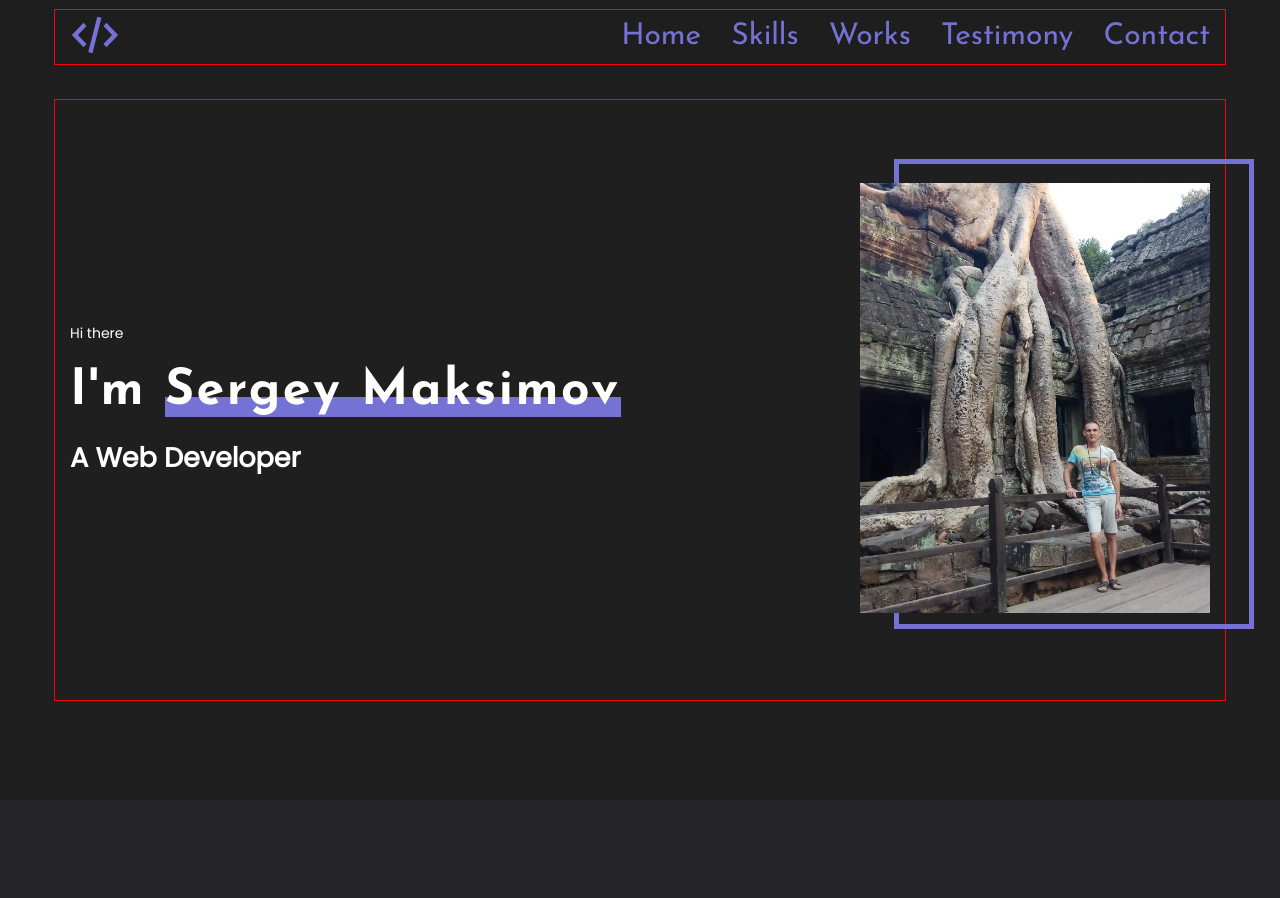
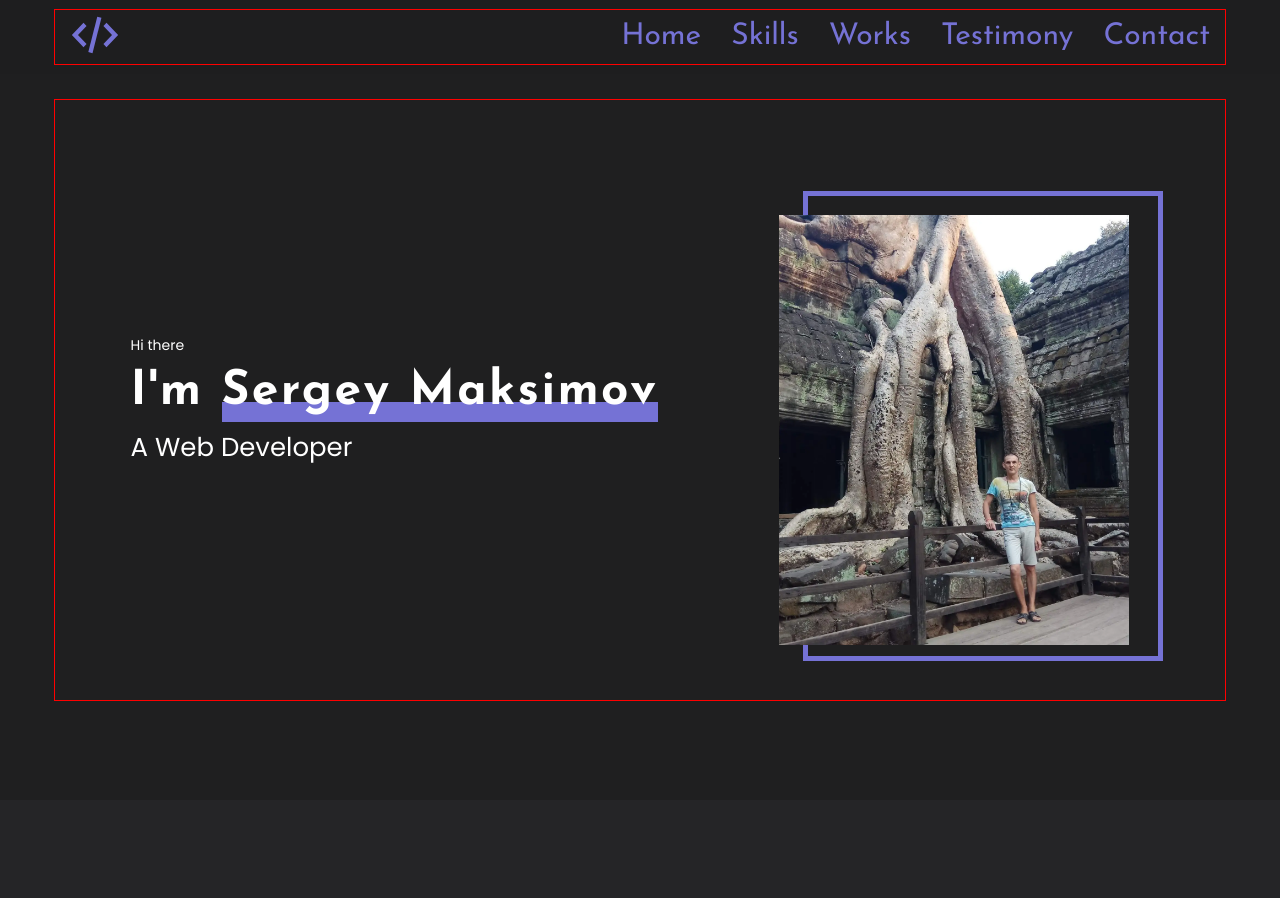
Before and after one commit to MaxSRco/portfolio-start-project-vite-main, a React (Vite) app: page / in a window 1280 px wide. Shown: the top 898 px of the page. Built offline with nearby package versions, Linux system fonts and the light colour scheme.

Commit message:
Skills adapted

```diff
--- a/src/assets/components/SectionTitle.tsx
+++ b/src/assets/components/SectionTitle.tsx
@@ -1,10 +1,9 @@
 import styled from "styled-components";
 import {theme} from "../../styles/Theme";
+import {font} from "../../styles/Common";
 
 export const SectionTitle = styled.h2`
-  font-family: "Josefin Sans", sans-serif;
-  font-weight: 600;
-  font-size: 36px;
+  ${font({family: '"Josefin Sans", sans-serif', weight: 600, Fmax: 36, Fmin: 30})}
   letter-spacing: 0.14em;
   text-align: center;
   margin-bottom: 90px;
@@ -22,5 +21,9 @@ export const SectionTitle = styled.h2`
     left: 50%;
     bottom: -30px;
     transform: translateX(-50%);
+
+    @media ${theme.media.mobile} {
+      bottom: -24px;
+    }
   }
 `
--- a/src/assets/layout/header/Header.tsx
+++ b/src/assets/layout/header/Header.tsx
@@ -11,7 +11,7 @@ export const Header = () => {
     return (
         <StyledHeader>
             <Container>
-                <FlexWrapper justify={"space-between"} align={"center"}>
+                <FlexWrapper align={"center"} justify={"space-between"}>
                     <Logo/>
                     <HeaderMenu menuItems={items}/>
                     <MobileMenu menuItems={items}/>
@@ -23,6 +23,7 @@ export const Header = () => {
 
 const StyledHeader = styled.header`
   background-color: rgba(31, 31, 32, 0.9);
+  width: 100%;
   position: fixed;
   padding: 10px 0;
   top: 0;
--- a/src/assets/layout/header/headerMenu/HeaderMenu.tsx
+++ b/src/assets/layout/header/headerMenu/HeaderMenu.tsx
@@ -28,7 +28,7 @@ const StyledHeaderMenu = styled.nav`
     display: flex;
     gap: 30px;
     justify-content: center;
-    padding-inline-start: 0;
+    width: 100%;
   }
 
   @media ${theme.media.tablet} {
--- a/src/assets/layout/header/mobileMenu/MobileMenu.tsx
+++ b/src/assets/layout/header/mobileMenu/MobileMenu.tsx
@@ -4,11 +4,11 @@ import {theme} from "../../../../styles/Theme";
 export const MobileMenu = (props: { menuItems: Array<string> }) => {
     return (
         <StyledMobileMenu>
-            <BurgerButton isOpen={true}>
+            <BurgerButton isOpen={false}>
                 <span></span>
             </BurgerButton>
 
-            <MobileMenuPopup isOpen={true}>
+            <MobileMenuPopup isOpen={false}>
                 <ul>
                     {props.menuItems.map((item, index) => {
                         return <ListItem key={index}>
@@ -37,6 +37,64 @@ const StyledMobileMenu = styled.nav`
   }
 `
 
+const BurgerButton = styled.button<{ isOpen: boolean }>`
+  position: absolute;
+  //top: -114px;
+  //right: -100px;
+  //width: 200px;
+  //height: 200px;
+  width: 36px;
+  height: 18px;
+  top: 0;
+  right: 0;
+  z-index: 999999999;
+
+  span {
+    display: block;
+    width: 36px;
+    height: 2px;
+    background-color: ${theme.colors.font};
+    position: absolute;
+    //left: 40px;
+    //bottom: 50px;
+    top: 32px;
+    right: 16px;
+
+    ${props => props.isOpen && css<{ isOpen: boolean }>`
+      background-color: rgba(255, 255, 255, 0);
+    `}
+
+    &::before {
+      content: "";
+      display: block;
+      width: 36px;
+      height: 2px;
+      background-color: ${theme.colors.font};
+      position: absolute;
+      transform: translateY(-10px);
+
+      ${props => props.isOpen && css<{ isOpen: boolean }>`
+        transform: rotate(-45deg) translateY(0);
+      `}
+    }
+
+    &::after {
+      content: "";
+      display: block;
+      width: 24px;
+      height: 2px;
+      background-color: ${theme.colors.font};
+      position: absolute;
+      transform: translateY(10px);
+
+      ${props => props.isOpen && css<{ isOpen: boolean }>`
+        transform: rotate(45deg) translateY(0);
+        width: 36px;
+      `}
+    }
+  }
+`
+
 const MobileMenuPopup = styled.div<{ isOpen: boolean }>`
   position: fixed;
   top: 0;
@@ -59,62 +117,6 @@ const MobileMenuPopup = styled.div<{ isOpen: boolean }>`
     align-items: center;
     gap: 30px;
     justify-content: center;
-    padding-inline-start: 0;
-  }
-`
-
-const BurgerButton = styled.button<{ isOpen: boolean }>`
-  width: 200px;
-  height: 200px;
-  position: fixed;
-  top: -100px;
-  right: -100px;
-  z-index: 999999999;
-
-  span {
-    display: block;
-    width: 36px;
-    height: 2px;
-    background-color: ${theme.colors.font};
-    position: absolute;
-    left: -10px;
-    bottom: 50px;
-
-    ${props => props.isOpen && css<{ isOpen: boolean }>`
-      background-color: rgba(255, 255, 255, 0);
-    `}
-
-    &::before {
-      content: "";
-      display: block;
-      width: 36px;
-      height: 2px;
-      background-color: ${theme.colors.font};
-      position: absolute;
-      transform: translateY(-10px);
-
-      ${props => props.isOpen && css<{ isOpen: boolean }>`
-        color: rgba(255, 255, 255, 0);
-        transform: rotate(-45deg) translateY(0);
-      `}
-    }
-
-    &::after {
-      content: "";
-      display: block;
-      width: 24px;
-      height: 2px;
-      background-color: ${theme.colors.font};
-      position: absolute;
-      transform: translateY(10px);
-
-      ${props => props.isOpen && css<{ isOpen: boolean }>`
-        color: rgba(255, 255, 255, 0);
-        transform: rotate(45deg) translateY(0);
-        width: 36px;
-      `}
-    }
-
   }
 `
 
@@ -134,7 +136,6 @@ const Mask = styled.span`
   display: inline-block;
   height: 50%;
   overflow-y: hidden;
-  //outline: 1px solid red;
   color: ${theme.colors.accent};
 
   & + & {
--- a/src/assets/layout/sections/contacts/Contacts.tsx
+++ b/src/assets/layout/sections/contacts/Contacts.tsx
@@ -41,7 +41,6 @@ const StyledForm = styled.form`
 
 const Field = styled.input`
   width: 100%;
-  width: 540px;
   height: 32px;
   padding: 7px 15px;
   background-color: ${theme.colors.secondaryBg};
--- a/src/assets/layout/sections/main/Main.tsx
+++ b/src/assets/layout/sections/main/Main.tsx
@@ -3,24 +3,24 @@ import photo from '../../../images/my-photo.webp'
 import {FlexWrapper} from "../../../components/FlexWrapper";
 import {Container} from "../../../components/Container";
 import {theme} from "../../../../styles/Theme";
+import {font} from "../../../../styles/Common";
 
 export const Main = () => {
     return (
         <StyledMain>
             <Container>
-                <FlexWrapper align={"center"} justify={"space-between"}>
-                    <FlexWrapper direction={"column"} justify={"center"} align={"flex-start"} gap={"10px"}>
+                <FlexWrapper align={"center"} justify={"space-around"} wrap={"wrap"}>
+                    <div>
                         <SmallText>Hi there</SmallText>
                         <Name>I'm <span>Sergey Maksimov</span></Name>
                         <MainTitle>A Web Developer</MainTitle>
-                    </FlexWrapper>
+                    </div>
 
                     <PhotoWrapper>
                         <Photo src={photo} alt=""/>
                     </PhotoWrapper>
                 </FlexWrapper>
             </Container>
-
         </StyledMain>
     );
 };
@@ -34,16 +34,25 @@ const StyledMain = styled.section`
 const PhotoWrapper = styled.div`
   position: relative;
   z-index: 0;
+  margin-top: 65px;
 
   &::before {
     content: "";
-    position: absolute;
-    border: 5px solid ${theme.colors.accent};
     width: 360px;
     height: 470px;
+    border: 5px solid ${theme.colors.accent};
+
+    position: absolute;
     top: -24px;
-    left: 34px;
+    left: 24px;
     z-index: -1;
+
+    @media ${theme.media.mobile} {
+      width: 314px;
+      height: 414px;
+      top: -20px;
+      left: 17px;
+    }
   }
 `
 
@@ -51,38 +60,58 @@ const Photo = styled.img`
   width: 350px;
   height: 430px;
   object-fit: cover;
+  margin-right: 20px;
+
+  @media ${theme.media.mobile} {
+    width: 310px;
+    height: 380px;
+  }
 `
 
 const SmallText = styled.h2`
   font-weight: 400;
   font-size: 14px;
+  text-align: left;
 `
 
 const MainTitle = styled.h1`
-  font-size: 27px;
+  ${font({weight: 400, Fmax: 27, Fmin: 20})}
   color: #fff;
+  text-align: left;
 `
 
 const Name = styled.h2`
-  font-family: "Josefin Sans", sans-serif;
-  font-weight: 700;
-  font-size: 50px;
+  ${font({family: '"Josefin Sans", sans-serif', weight: 700, Fmax: 50, Fmin: 36})}
   letter-spacing: 0.05em;
   margin: 10px 0;
+  text-align: left;
 
   span {
     position: relative;
     z-index: 0;
+    white-space: nowrap;
 
     &::before {
       position: absolute;
-      bottom: 0;
+      bottom: -6px;
       content: "";
       display: inline-block;
       width: 100%;
       height: 20px;
       background-color: ${theme.colors.accent};
       z-index: -1;
+
+      @media ${theme.media.tablet} {
+        bottom: -8px;
+      }
+
+      @media ${theme.media.mobile} {
+        bottom: -10px;
+      }
     }
   }
+
+  @media ${theme.media.mobile} {
+    margin: 15px 0 22px;
+  }
 `
--- a/src/assets/layout/sections/skills/skill/Skill.tsx
+++ b/src/assets/layout/sections/skills/skill/Skill.tsx
@@ -1,6 +1,7 @@
 import {Icon} from "../../../../components/icon/Icon";
 import styled from "styled-components";
 import {FlexWrapper} from "../../../../components/FlexWrapper";
+import {theme} from "../../../../../styles/Theme";
 
 type SkillPropsType = {
     iconId: string
@@ -23,8 +24,13 @@ export const Skill = (props: SkillPropsType) => {
 };
 
 const StyledSkill = styled.div`
-  width: 380px;
+  width: 330px;
   padding: 62px 20px 40px;
+  flex-grow: 1;
+
+  @media ${theme.media.mobile} {
+    padding: 62px 0 40px;
+  }
 `
 
 export const IconWrapper = styled.div`
--- /dev/null
+++ b/src/styles/Common.ts
@@ -0,0 +1,18 @@
+import {theme} from "./Theme";
+
+type FontPropsType = {
+    family?: string
+    weight?: number
+    color?: string
+    lineHeight?: number
+    Fmin?: number
+    Fmax?: number
+}
+
+export const font = ({family, weight, color, lineHeight, Fmin, Fmax}: FontPropsType) => `
+    font-family: ${family || 'Poppins'};
+    font-weight: ${weight || 400};
+    color: ${color || theme.colors.font};
+    line-height: ${lineHeight || 1.2};
+    font-size: calc( (100vw - 360px)/(1440 - 360) * (${Fmax} - ${Fmin}) + ${Fmin}px );
+`
--- a/src/styles/Global.styled.ts
+++ b/src/styles/Global.styled.ts
@@ -39,7 +39,11 @@ export const GlobalStyle = createGlobalStyle`
   }
 
   section {
-    padding-block: 100px;
+    padding: 100px 0;
+
+    @media ${theme.media.mobile} {
+      padding: 80px 0;
+    }
   }
 
   section:nth-of-type(odd) {
```
